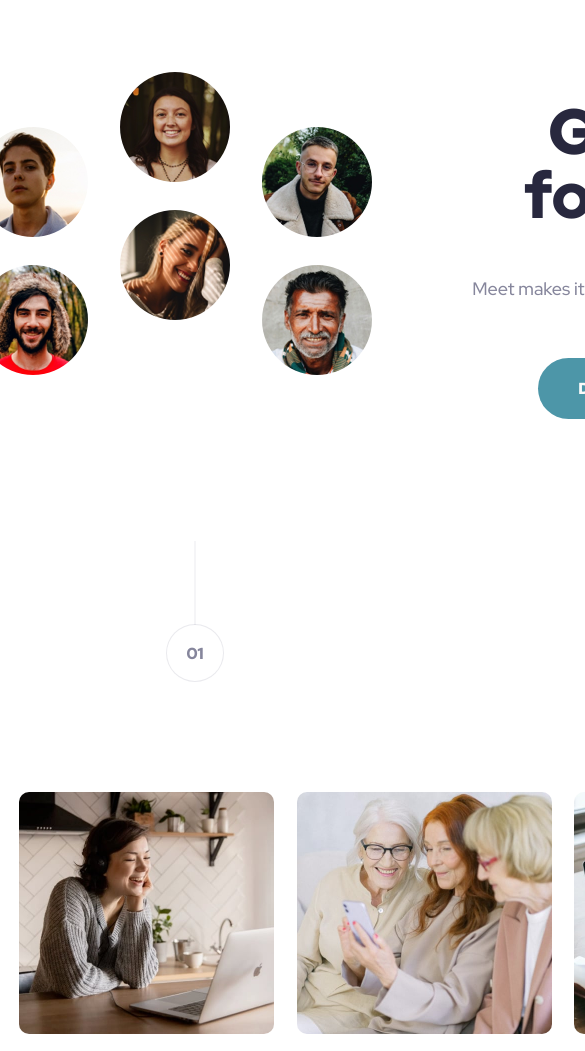
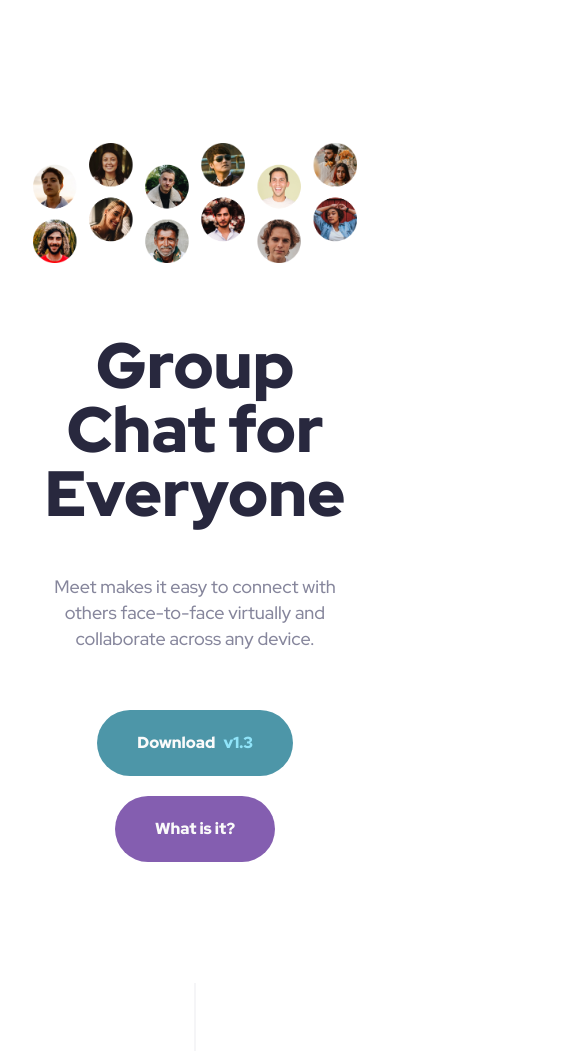
Before and after one commit to dj51234/meet-page, a plain HTML site: page index.html in a window 390 px wide. Shown: the part 109-1160 px from the top of the page, 585 px wide, since content can reach past the window. Drawn offline with Linux system fonts and the light colour scheme.

Commit message:
mobile/tablet layouts completed

```diff
--- a/css/main.css
+++ b/css/main.css
@@ -10,8 +10,17 @@
   display: flex;
   align-items: center;
   height: 358px;
-  width: 1440px;
+  max-width: 1440px;
   margin: 0 auto;
+}
+
+.bg-full {
+  background: url("../assets/tablet/image-hero.png") no-repeat center center /
+    contain;
+  height: 100%;
+  width: 820px;
+  max-width: 100%;
+  display: none;
 }
 
 .bg-1 {
@@ -39,7 +48,7 @@
   font-size: 64px;
   font-weight: 900;
   line-height: 64px;
-  width: 440px;
+  max-width: 440px;
   color: var(--dark-blue);
 }
 
@@ -54,7 +63,7 @@
 }
 
 .pictures {
-  width: 1110px;
+  max-width: 1110px;
   height: 242px;
   margin: 0 auto;
   display: flex;
@@ -63,7 +72,8 @@
 
 .pic {
   border-radius: 10px;
-  flex-basis: 255px;
+  margin: 10px;
+  flex: 1;
 }
 
 .pic-1 {
@@ -146,3 +156,82 @@ footer {
   text-align: center;
   flex-basis: 198px;
 }
+
+@media (max-width: 1440px) {
+  .container {
+    flex-direction: column;
+    justify-content: center;
+    align-items: center;
+    height: 800px;
+    max-width: 100%;
+    padding-left: 25px;
+    padding-right: 25px;
+  }
+  .middle {
+    max-width: 900px;
+  }
+  .bg-1,
+  .bg-2 {
+    display: none;
+  }
+  .bg-full {
+    display: block;
+    min-height: 300px;
+  }
+}
+
+@media (max-width: 1140px) {
+  .middle {
+    max-width: 457px;
+  }
+
+  .footer-container {
+    flex-direction: column;
+    max-width: 573px;
+    text-align: center;
+  }
+  .footer-container h2,
+  .footer-container p {
+    flex-basis: 88px;
+  }
+  .footer-container h2 {
+    max-width: 457px;
+  }
+  .footer-container div {
+    flex-basis: auto;
+  }
+}
+
+@media (max-width: 860px) {
+  .pictures {
+    max-width: 768px;
+    height: 156px;
+  }
+}
+
+@media (max-width: 700px) {
+  .pictures {
+    width: 100%;
+    flex-wrap: wrap;
+    height: auto;
+  }
+
+  .pic {
+    flex-basis: 151px;
+    height: 143px;
+    flex-grow: 1;
+  }
+  .bg-full {
+    min-height: 153px;
+  }
+
+  .buttons {
+    display: flex;
+    flex-direction: column;
+    align-items: center;
+  }
+  .buttons > * {
+    margin: 10px 0;
+    max-width: max-content;
+  }
+}
--- a/index.html
+++ b/index.html
@@ -24,6 +24,7 @@
         </svg>
       </div>
       <div class="container">
+        <div class="bg-full"></div>
         <div class="bg-1"></div>
         <div class="middle">
           <h1>Group Chat for Everyone</h1>
```
Also changed, not shown: 1 other file.
